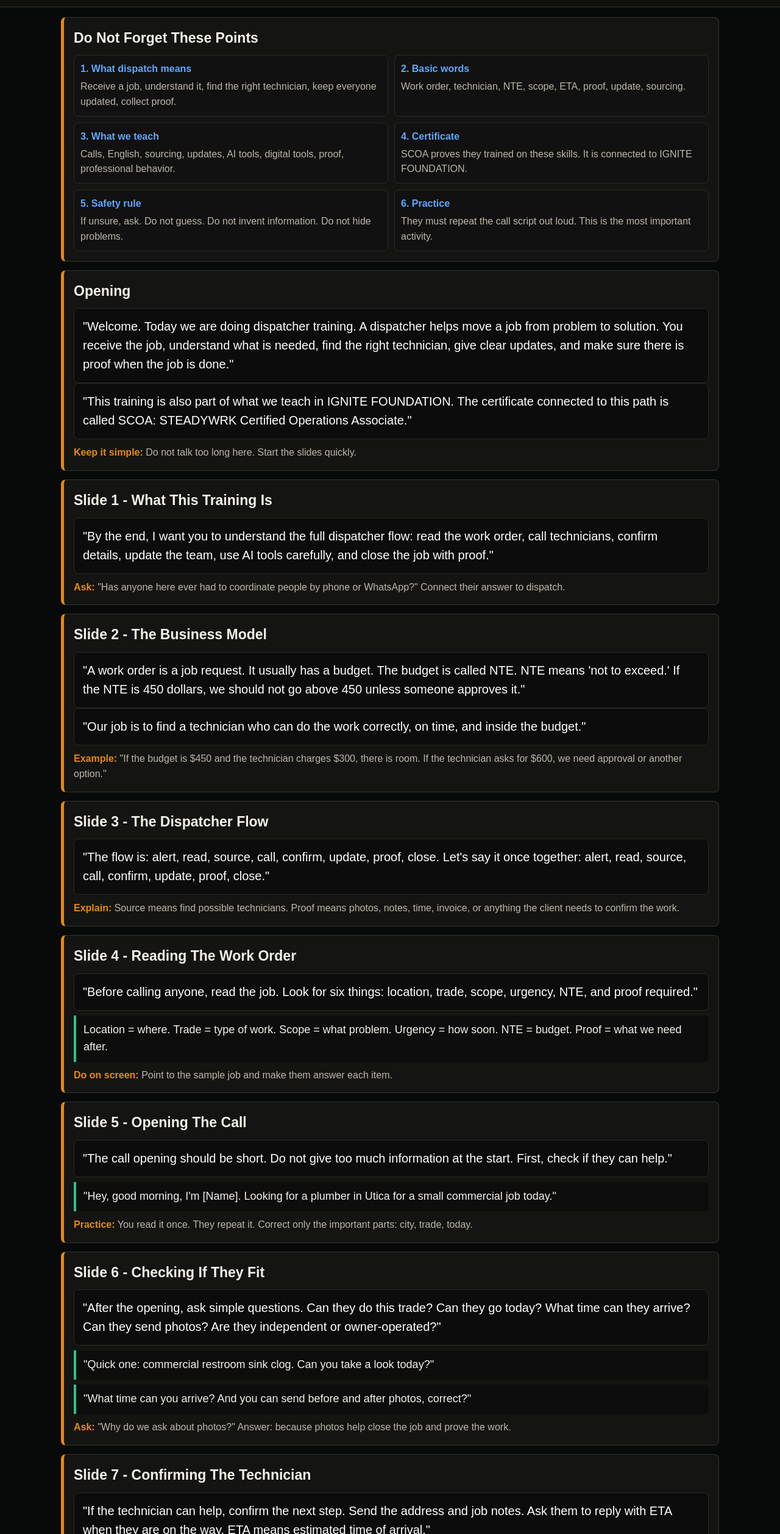
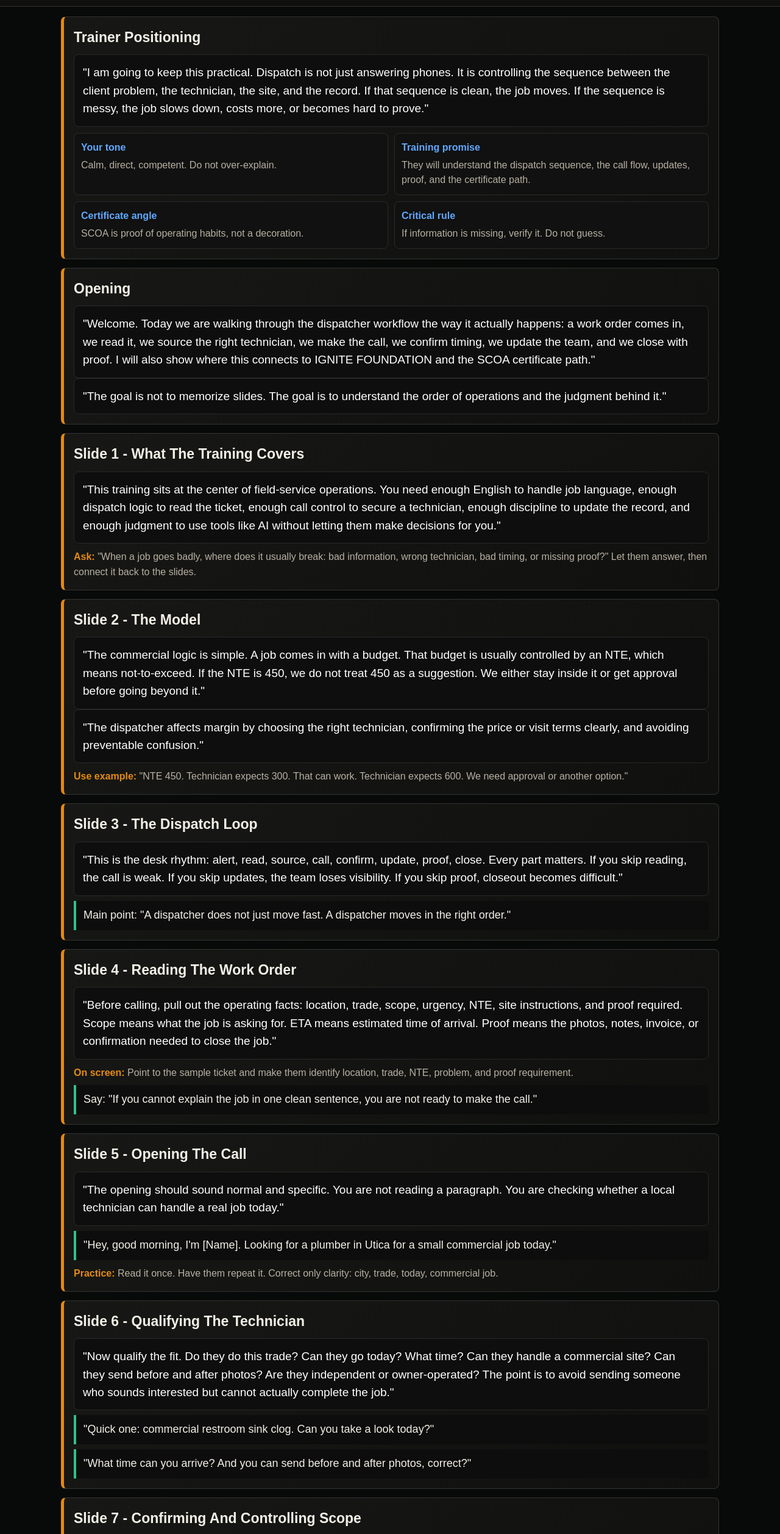
Before and after one commit to kimoalsalah/steadywrk-hub, a plain HTML site: page presenter-notes.html in a window 1280 px wide. Shown: the part 77-2592 px from the top of the page at 61% size. Drawn offline with Linux system fonts and the light colour scheme.

Commit message:
Make trainer script more operational and mature

```diff
--- a/presenter-notes.html
+++ b/presenter-notes.html
@@ -3,149 +3,149 @@
 <head>
   <meta charset="UTF-8" />
   <meta name="viewport" content="width=device-width, initial-scale=1.0" />
-  <title>STEADYWRK Trainer Script - Plain</title>
+  <title>STEADYWRK Presenter Script - Operations</title>
   <style>
-    :root { --bg:#080909; --card:#151512; --ink:#f5f1e8; --muted:#beb6a7; --line:#333; --brand:#e58a0f; --green:#2dc28a; --blue:#61a8ff; }
+    :root { --bg:#080909; --panel:#141512; --panel2:#0d0e0d; --text:#f4f0e7; --muted:#b8b0a2; --line:#333; --brand:#e58a0f; --green:#2dc28a; --blue:#61a8ff; }
     * { box-sizing:border-box; }
-    body { margin:0; background:var(--bg); color:var(--ink); font-family:Arial, Helvetica, sans-serif; line-height:1.55; }
-    header { position:sticky; top:0; z-index:10; padding:14px 18px; background:#10100f; border-bottom:1px solid var(--line); }
+    body { margin:0; background:var(--bg); color:var(--text); font-family:Arial, Helvetica, sans-serif; line-height:1.55; }
+    header { position:sticky; top:0; z-index:10; padding:14px 18px; background:#10100f; border-bottom:1px solid var(--line); display:flex; justify-content:space-between; gap:12px; align-items:center; }
     h1 { margin:0; font-size:22px; color:var(--brand); }
-    header p { margin:4px 0 0; color:var(--muted); font-size:14px; }
-    main { width:min(1080px, calc(100% - 28px)); margin:16px auto 70px; display:grid; gap:14px; }
-    section { background:#141512; border:1px solid var(--line); border-left:5px solid var(--brand); border-radius:8px; padding:16px; }
+    header p { margin:3px 0 0; color:var(--muted); font-size:14px; }
+    .badge { color:var(--brand); border:1px solid rgba(229,138,15,.45); border-radius:8px; padding:8px 10px; font-weight:700; font-size:12px; white-space:nowrap; }
+    main { width:min(1080px, calc(100% - 28px)); margin:16px auto 80px; display:grid; gap:14px; }
+    section { background:linear-gradient(135deg,#171815,#10110f); border:1px solid var(--line); border-left:5px solid var(--brand); border-radius:8px; padding:16px; }
     h2 { margin:0 0 10px; font-size:23px; }
-    .say { background:#0b0c0b; border:1px solid #282828; border-radius:8px; padding:14px; color:#fff; font-size:20px; }
-    .do, .ask, .note { margin-top:10px; color:var(--muted); font-size:16px; }
-    .do b, .ask b, .note b { color:var(--brand); }
+    .say { background:var(--panel2); border:1px solid #282828; border-radius:8px; padding:14px; color:#fff; font-size:19px; }
+    .note, .ask, .move { margin-top:10px; color:var(--muted); font-size:16px; }
+    .note b, .ask b, .move b { color:var(--brand); }
     .grid { display:grid; grid-template-columns:repeat(2,minmax(0,1fr)); gap:10px; margin-top:10px; }
-    .box { background:#101110; border:1px solid #2a2a2a; border-radius:8px; padding:10px; color:var(--muted); }
-    .box b { color:var(--blue); display:block; margin-bottom:4px; }
-    .line { font-size:18px; background:#0d0d0d; border-left:4px solid var(--green); padding:10px 12px; border-radius:0 6px 6px 0; margin-top:8px; }
+    .box { background:#101110; border:1px solid #2a2a2a; border-radius:8px; padding:11px; color:var(--muted); }
+    .box b { display:block; color:var(--blue); margin-bottom:4px; }
+    .line { background:#0d0d0d; border-left:4px solid var(--green); padding:10px 12px; border-radius:0 6px 6px 0; margin-top:8px; font-size:18px; }
     code { color:var(--brand); background:#090909; padding:2px 4px; border-radius:4px; }
-    @media (max-width:760px){ header{position:relative}.grid{grid-template-columns:1fr}.say{font-size:18px} }
+    @media (max-width:760px){ header{position:relative;display:block}.badge{display:inline-block;margin-top:8px}.grid{grid-template-columns:1fr}.say{font-size:18px} }
   </style>
 </head>
 <body>
 <header>
-  <h1>STEADYWRK Trainer Script - Plain Version</h1>
-  <p>Private screen. Read naturally. Share only the presentation deck.</p>
+  <div>
+    <h1>STEADYWRK Presenter Script</h1>
+    <p>Private screen. Operational tone. Clear, serious, experienced.</p>
+  </div>
+  <div class="badge">Control the sequence. Protect the record.</div>
 </header>
 
 <main>
   <section>
-    <h2>Do Not Forget These Points</h2>
+    <h2>Trainer Positioning</h2>
+    <div class="say">"I am going to keep this practical. Dispatch is not just answering phones. It is controlling the sequence between the client problem, the technician, the site, and the record. If that sequence is clean, the job moves. If the sequence is messy, the job slows down, costs more, or becomes hard to prove."</div>
     <div class="grid">
-      <div class="box"><b>1. What dispatch means</b>Receive a job, understand it, find the right technician, keep everyone updated, collect proof.</div>
-      <div class="box"><b>2. Basic words</b>Work order, technician, NTE, scope, ETA, proof, update, sourcing.</div>
-      <div class="box"><b>3. What we teach</b>Calls, English, sourcing, updates, AI tools, digital tools, proof, professional behavior.</div>
-      <div class="box"><b>4. Certificate</b>SCOA proves they trained on these skills. It is connected to IGNITE FOUNDATION.</div>
-      <div class="box"><b>5. Safety rule</b>If unsure, ask. Do not guess. Do not invent information. Do not hide problems.</div>
-      <div class="box"><b>6. Practice</b>They must repeat the call script out loud. This is the most important activity.</div>
+      <div class="box"><b>Your tone</b>Calm, direct, competent. Do not over-explain.</div>
+      <div class="box"><b>Training promise</b>They will understand the dispatch sequence, the call flow, updates, proof, and the certificate path.</div>
+      <div class="box"><b>Certificate angle</b>SCOA is proof of operating habits, not a decoration.</div>
+      <div class="box"><b>Critical rule</b>If information is missing, verify it. Do not guess.</div>
     </div>
   </section>
 
   <section>
     <h2>Opening</h2>
-    <div class="say">"Welcome. Today we are doing dispatcher training. A dispatcher helps move a job from problem to solution. You receive the job, understand what is needed, find the right technician, give clear updates, and make sure there is proof when the job is done."</div>
-    <div class="say">"This training is also part of what we teach in IGNITE FOUNDATION. The certificate connected to this path is called SCOA: STEADYWRK Certified Operations Associate."</div>
-    <div class="do"><b>Keep it simple:</b> Do not talk too long here. Start the slides quickly.</div>
+    <div class="say">"Welcome. Today we are walking through the dispatcher workflow the way it actually happens: a work order comes in, we read it, we source the right technician, we make the call, we confirm timing, we update the team, and we close with proof. I will also show where this connects to IGNITE FOUNDATION and the SCOA certificate path."</div>
+    <div class="say">"The goal is not to memorize slides. The goal is to understand the order of operations and the judgment behind it."</div>
   </section>
 
   <section>
-    <h2>Slide 1 - What This Training Is</h2>
-    <div class="say">"By the end, I want you to understand the full dispatcher flow: read the work order, call technicians, confirm details, update the team, use AI tools carefully, and close the job with proof."</div>
-    <div class="ask"><b>Ask:</b> "Has anyone here ever had to coordinate people by phone or WhatsApp?" Connect their answer to dispatch.</div>
+    <h2>Slide 1 - What The Training Covers</h2>
+    <div class="say">"This training sits at the center of field-service operations. You need enough English to handle job language, enough dispatch logic to read the ticket, enough call control to secure a technician, enough discipline to update the record, and enough judgment to use tools like AI without letting them make decisions for you."</div>
+    <div class="ask"><b>Ask:</b> "When a job goes badly, where does it usually break: bad information, wrong technician, bad timing, or missing proof?" Let them answer, then connect it back to the slides.</div>
   </section>
 
   <section>
-    <h2>Slide 2 - The Business Model</h2>
-    <div class="say">"A work order is a job request. It usually has a budget. The budget is called NTE. NTE means 'not to exceed.' If the NTE is 450 dollars, we should not go above 450 unless someone approves it."</div>
-    <div class="say">"Our job is to find a technician who can do the work correctly, on time, and inside the budget."</div>
-    <div class="do"><b>Example:</b> "If the budget is $450 and the technician charges $300, there is room. If the technician asks for $600, we need approval or another option."</div>
+    <h2>Slide 2 - The Model</h2>
+    <div class="say">"The commercial logic is simple. A job comes in with a budget. That budget is usually controlled by an NTE, which means not-to-exceed. If the NTE is 450, we do not treat 450 as a suggestion. We either stay inside it or get approval before going beyond it."</div>
+    <div class="say">"The dispatcher affects margin by choosing the right technician, confirming the price or visit terms clearly, and avoiding preventable confusion."</div>
+    <div class="move"><b>Use example:</b> "NTE 450. Technician expects 300. That can work. Technician expects 600. We need approval or another option."</div>
   </section>
 
   <section>
-    <h2>Slide 3 - The Dispatcher Flow</h2>
-    <div class="say">"The flow is: alert, read, source, call, confirm, update, proof, close. Let's say it once together: alert, read, source, call, confirm, update, proof, close."</div>
-    <div class="do"><b>Explain:</b> Source means find possible technicians. Proof means photos, notes, time, invoice, or anything the client needs to confirm the work.</div>
+    <h2>Slide 3 - The Dispatch Loop</h2>
+    <div class="say">"This is the desk rhythm: alert, read, source, call, confirm, update, proof, close. Every part matters. If you skip reading, the call is weak. If you skip updates, the team loses visibility. If you skip proof, closeout becomes difficult."</div>
+    <div class="line">Main point: "A dispatcher does not just move fast. A dispatcher moves in the right order."</div>
   </section>
 
   <section>
     <h2>Slide 4 - Reading The Work Order</h2>
-    <div class="say">"Before calling anyone, read the job. Look for six things: location, trade, scope, urgency, NTE, and proof required."</div>
-    <div class="line">Location = where. Trade = type of work. Scope = what problem. Urgency = how soon. NTE = budget. Proof = what we need after.</div>
-    <div class="do"><b>Do on screen:</b> Point to the sample job and make them answer each item.</div>
+    <div class="say">"Before calling, pull out the operating facts: location, trade, scope, urgency, NTE, site instructions, and proof required. Scope means what the job is asking for. ETA means estimated time of arrival. Proof means the photos, notes, invoice, or confirmation needed to close the job."</div>
+    <div class="move"><b>On screen:</b> Point to the sample ticket and make them identify location, trade, NTE, problem, and proof requirement.</div>
+    <div class="line">Say: "If you cannot explain the job in one clean sentence, you are not ready to make the call."</div>
   </section>
 
   <section>
     <h2>Slide 5 - Opening The Call</h2>
-    <div class="say">"The call opening should be short. Do not give too much information at the start. First, check if they can help."</div>
+    <div class="say">"The opening should sound normal and specific. You are not reading a paragraph. You are checking whether a local technician can handle a real job today."</div>
     <div class="line">"Hey, good morning, I'm [Name]. Looking for a plumber in Utica for a small commercial job today."</div>
-    <div class="do"><b>Practice:</b> You read it once. They repeat it. Correct only the important parts: city, trade, today.</div>
+    <div class="move"><b>Practice:</b> Read it once. Have them repeat it. Correct only clarity: city, trade, today, commercial job.</div>
   </section>
 
   <section>
-    <h2>Slide 6 - Checking If They Fit</h2>
-    <div class="say">"After the opening, ask simple questions. Can they do this trade? Can they go today? What time can they arrive? Can they send photos? Are they independent or owner-operated?"</div>
+    <h2>Slide 6 - Qualifying The Technician</h2>
+    <div class="say">"Now qualify the fit. Do they do this trade? Can they go today? What time? Can they handle a commercial site? Can they send before and after photos? Are they independent or owner-operated? The point is to avoid sending someone who sounds interested but cannot actually complete the job."</div>
     <div class="line">"Quick one: commercial restroom sink clog. Can you take a look today?"</div>
     <div class="line">"What time can you arrive? And you can send before and after photos, correct?"</div>
-    <div class="ask"><b>Ask:</b> "Why do we ask about photos?" Answer: because photos help close the job and prove the work.</div>
   </section>
 
   <section>
-    <h2>Slide 7 - Confirming The Technician</h2>
-    <div class="say">"If the technician can help, confirm the next step. Send the address and job notes. Ask them to reply with ETA when they are on the way. ETA means estimated time of arrival."</div>
+    <h2>Slide 7 - Confirming And Controlling Scope</h2>
+    <div class="say">"Once the technician is interested, confirm the next action. Send the address and notes. Get the ETA. Make sure they understand that if the scope changes, they need to stop and tell us before doing extra work. That prevents surprise charges and messy closeouts."</div>
     <div class="line">"Perfect. I'll text the address and job notes now. Reply with ETA when you are on the way."</div>
-    <div class="note"><b>Important:</b> If the job changes, the technician should stop and tell us first. No surprise extra work.</div>
+    <div class="note"><b>Important:</b> Do not bury the tech in rules before they are interested. First establish the job. Then confirm expectations.</div>
   </section>
 
   <section>
     <h2>Slide 8 - Updates</h2>
-    <div class="say">"An update should be clear enough that another person can continue the job without calling you. Do not write only 'called tech.' Write what happened and what is next."</div>
+    <div class="say">"An update should let another person continue the job without calling you for context. 'Called tech' is not an update. A useful update includes the job ID, action taken, current status, blocker if any, and next step."</div>
     <div class="line">Good update: "JOB-7018: called 4 plumbers. One available at 2:30. Waiting for photo confirmation. Next call in 10 minutes."</div>
-    <div class="do"><b>Practice:</b> Ask them to create one update using: <code>JOB - action - status - next step</code>.</div>
+    <div class="move"><b>Practice:</b> Have them build one update using: <code>JOB - action - status - next step</code>.</div>
   </section>
 
   <section>
-    <h2>Slide 9 - Scheduling</h2>
-    <div class="say">"If we have a main technician and a backup, we must keep them spaced apart. If two technicians arrive at the same time, it creates confusion and possible extra cost."</div>
-    <div class="ask"><b>Ask:</b> "What can go wrong if two techs arrive together?" Let them answer: confusion, double charge, bad experience.</div>
+    <h2>Slide 9 - Scheduling And Backup</h2>
+    <div class="say">"A backup technician is useful only if the schedule is controlled. If two technicians arrive together, you create confusion, possible double cost, and a bad site experience. Know who is primary, who is backup, and what time each person is expected."</div>
+    <div class="ask"><b>Ask:</b> "What information should be in the record when a backup is set?" Answer: name, phone, ETA, role, and next confirmation time.</div>
   </section>
 
   <section>
     <h2>Slide 10 - IGNITE FOUNDATION And SCOA</h2>
-    <div class="say">"IGNITE FOUNDATION is the full program. It is six weeks, two sessions each week, in Aqaba and Amman. Each cohort has twenty seats. The program teaches operations English, dispatch basics, technician calls, sourcing, digital tools, AI tools, professional behavior, and a final practice simulation."</div>
-    <div class="say">"Graduates receive SCOA: STEADYWRK Certified Operations Associate. The certificate is serialized and can be checked at steadywrk.app/verify."</div>
+    <div class="say">"IGNITE FOUNDATION is the broader training path behind this. It is six weeks, two sessions per week, in Aqaba and Amman, with twenty seats per cohort. It covers operations English, dispatch fundamentals, technician calls, sourcing, digital tools, AI tools, professional conduct, and a capstone simulation."</div>
+    <div class="say">"Graduates receive SCOA, the STEADYWRK Certified Operations Associate certificate. The point of the certificate is to show that the person has practiced real operating behaviors: reading tickets, communicating clearly, updating the record, using tools carefully, and closing with proof."</div>
     <div class="line">Arabic if useful: "أساسيات الحقبة الذكية تدريب عملي لتعلّم تشغيل غرفة العمليات واستخدام الأدوات الحديثة بطريقة صحيحة."</div>
   </section>
 
   <section>
     <h2>Slide 11 - AI Tools</h2>
-    <div class="say">"We also teach AI tools. AI can help summarize a work order, translate a message, make a checklist, or draft an update. But AI can be wrong. Before using the answer, check the real work order."</div>
-    <div class="line">Simple rule: "Use AI for help. Check before using."</div>
-    <div class="do"><b>Example:</b> "If AI says the job is not urgent, but the ticket says water is backing up, trust the ticket."</div>
+    <div class="say">"AI tools are useful, but they are not a source of truth. Use them for summaries, translation help, checklists, or draft updates. Then verify against the actual work order. If the ticket says water is backing up, but an AI summary makes it sound low priority, trust the ticket."</div>
+    <div class="line">Plain rule: "Use AI for help. Check the real ticket before using the answer."</div>
   </section>
 
   <section>
-    <h2>Slide 12 - What They Learn</h2>
-    <div class="say">"The skills are practical: English for work orders and calls, how to read tickets, how to call technicians, how to find local contractors, how to use WhatsApp and scheduling tools, how to use AI safely, and how to close a job with proof."</div>
-    <div class="ask"><b>Ask:</b> "Which skill do you think you need most: English, calls, sourcing, AI tools, or updates?"</div>
+    <h2>Slide 12 - What They Leave With</h2>
+    <div class="say">"The practical value is this: stronger operations English, cleaner call control, better ticket reading, local sourcing habits, safer use of AI tools, better updates, and proof discipline. These are useful in dispatch, hotel operations, facility management, construction support, and field-service coordination."</div>
+    <div class="ask"><b>Ask:</b> "Which part do you think is hardest in real life: finding the tech, controlling the call, updating, or getting proof?" Use their answer to start discussion.</div>
   </section>
 
   <section>
-    <h2>Slide 13 - Call Script Practice</h2>
-    <div class="say">"Now we practice the technician call. I will read one line. Then you repeat it. Do not worry about a perfect accent. The goal is clear meaning."</div>
+    <h2>Slide 13 - Call Script Walkthrough</h2>
+    <div class="say">"Now we will practice the technician call. I will read each line once. Then you repeat it. I am not listening for a perfect accent. I am listening for clear meaning, correct job details, and a calm tone."</div>
     <div class="line">1. "Hey, good morning, I'm [Name]. Looking for a plumber in Utica for a small commercial job today."</div>
     <div class="line">2. "Quick one: commercial restroom sink clog. Can you take a look today?"</div>
     <div class="line">3. "What time can you arrive? And you can send before and after photos, correct?"</div>
     <div class="line">4. "Perfect. I'll text the address and job notes now. Reply with ETA when you are on the way."</div>
-    <div class="do"><b>After practice:</b> Ask: "What information did we confirm?" Answer: trade, availability, ETA, photos, phone number.</div>
+    <div class="move"><b>After practice:</b> Ask what was confirmed: trade, city, availability, ETA, photo requirement, and next step.</div>
   </section>
 
   <section>
     <h2>Close</h2>
-    <div class="say">"That is the basic job. Read clearly. Call clearly. Update clearly. Use tools carefully. Close with proof. That is what we train in IGNITE FOUNDATION, and that is what SCOA is meant to show."</div>
-    <div class="note"><b>Final reminder:</b> If someone asks something you do not know, say: "Good question. I will confirm and come back to you." Do not guess.</div>
+    <div class="say">"That is the operating standard: read the job correctly, call clearly, confirm details, update the record, use tools carefully, and close with proof. When those habits are consistent, the person is useful on a real operations desk. That is what the SCOA path is meant to represent."</div>
+    <div class="note"><b>If you get a question you cannot answer:</b> "Good question. I do not want to guess. I will confirm and come back to you."</div>
   </section>
 </main>
 </body>
```
